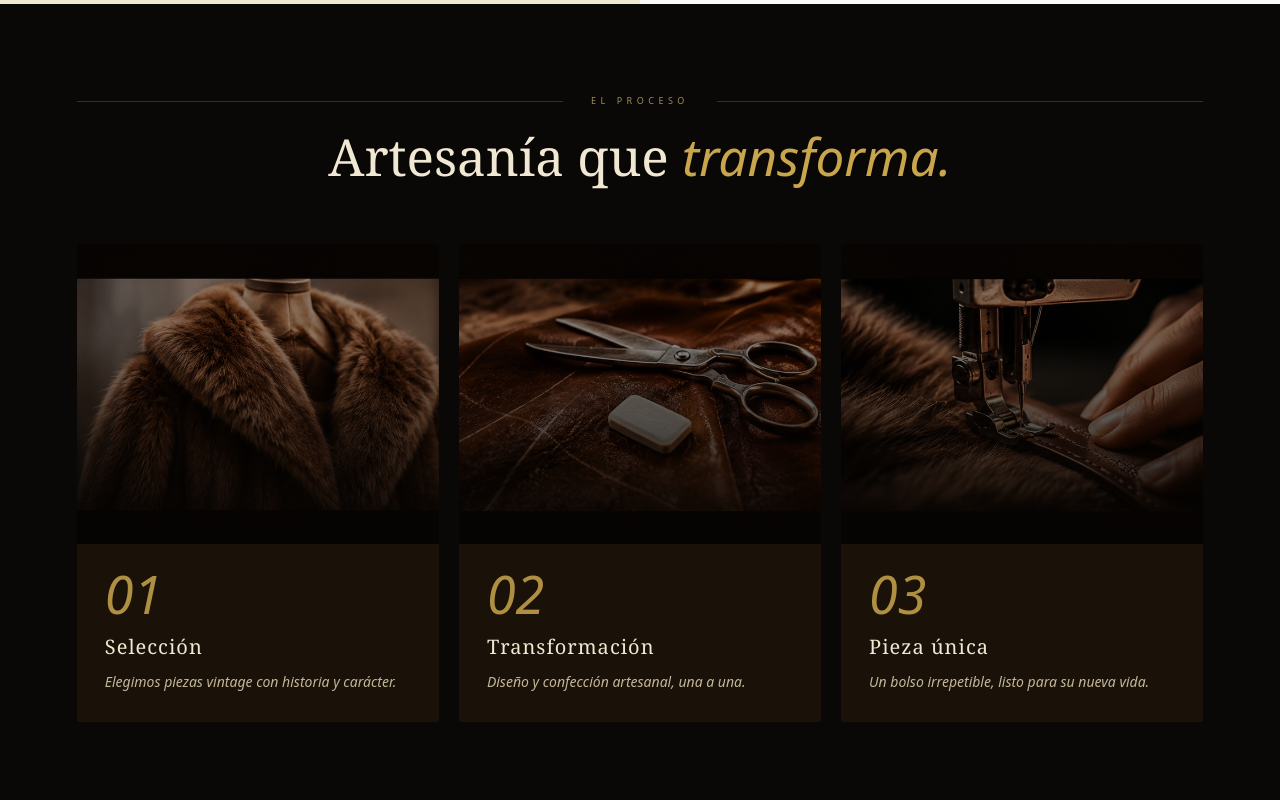
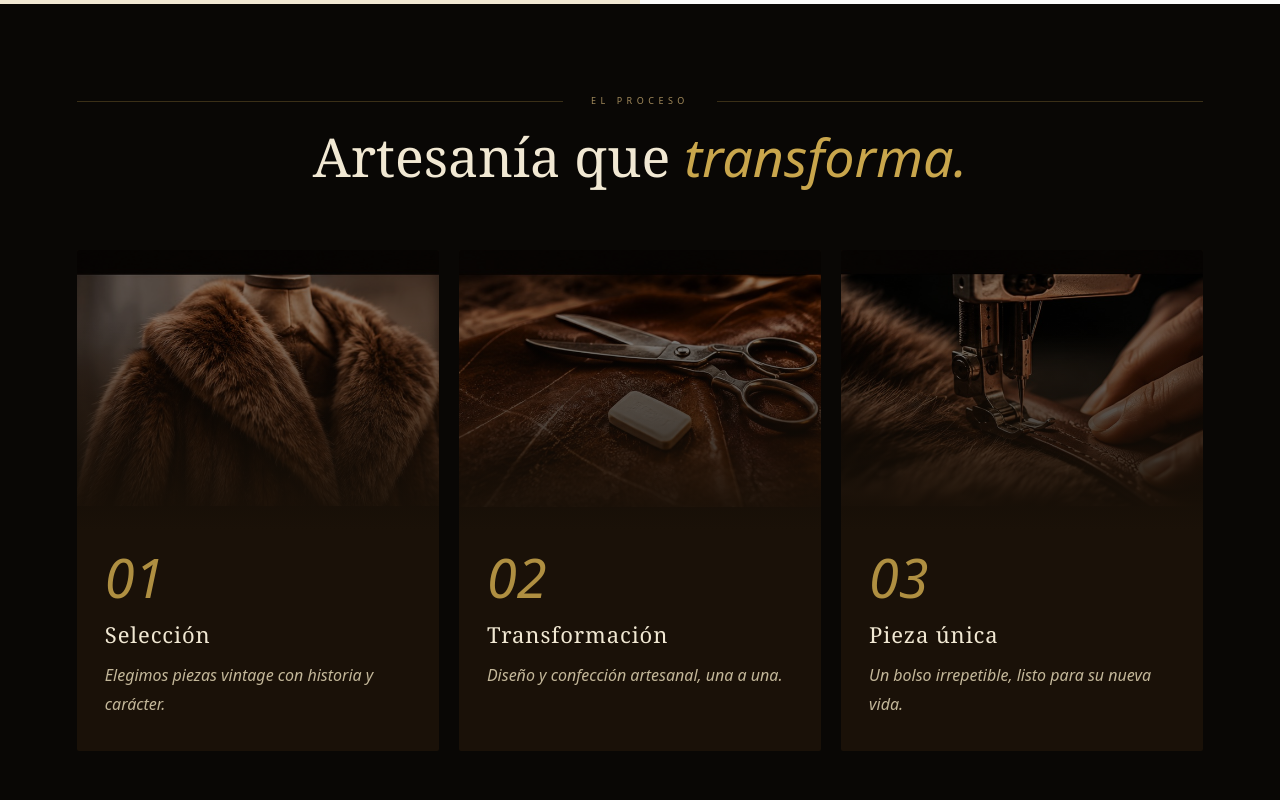
Before and after one commit to mamotisoficial/mamotis-web, a Next.js app: page / in a window 1280 px wide. Shown: the part 3240-4040 px from the top of the page. Built offline with nearby package versions, Linux system fonts and the light colour scheme; a web font is replaced by a local one.

Commit message:
Proceso: bigger title (58px), larger desc text (16px), remove gap between photo and card text
Co-Authored-By: Claude Sonnet 4.6 <noreply@anthropic.com>
Claude-Session: https://claude.ai/code/session_01Moqpxy2tVrAo7onpaotAWL

```diff
--- a/src/components/Proceso.tsx
+++ b/src/components/Proceso.tsx
@@ -8,41 +8,42 @@ const CARDS = [
 
 export default function Proceso() {
   return (
-    <section id="proceso" style={{ padding:'90px 0 100px', background:'#09070504' }}>
+    <section id="proceso" style={{ padding:'90px 0 100px', background:'#090705' }}>
       <div className="wrap">
         <div className="section-label">El proceso</div>
-        <div style={{ textAlign:'center', marginTop:20, marginBottom:60 }}>
-          <h2 style={{ fontFamily:'var(--display)', fontSize:'clamp(32px,4vw,54px)',
-            fontWeight:400, lineHeight:1.1, color:'var(--cream)', margin:'0 0 8px', display:'inline' }}>
+        <div style={{ textAlign:'center', marginTop:20, marginBottom:64 }}>
+          <h2 style={{ fontFamily:'var(--display)', fontSize:'clamp(34px,4.2vw,58px)',
+            fontWeight:400, lineHeight:1.08, color:'var(--cream)', margin:0, display:'inline' }}>
             Artesanía que{' '}
           </h2>
-          <h2 style={{ fontFamily:'var(--serif)', fontSize:'clamp(32px,4vw,54px)',
-            fontWeight:300, fontStyle:'italic', lineHeight:1.1, color:'var(--gold)', margin:0, display:'inline' }}>
+          <h2 style={{ fontFamily:'var(--serif)', fontSize:'clamp(34px,4.2vw,58px)',
+            fontWeight:300, fontStyle:'italic', lineHeight:1.08, color:'var(--gold)', margin:0, display:'inline' }}>
             transforma.
           </h2>
         </div>
 
         <div style={{ display:'grid', gridTemplateColumns:'repeat(3,1fr)', gap:20 }} className="proceso-grid">
           {CARDS.map((c) => (
-            <article key={c.n} style={{ position:'relative', overflow:'hidden',
-              background:'#1a1108', borderRadius:2 }}>
-              <div style={{ position:'relative', width:'100%', height:300 }}>
+            <article key={c.n} style={{ overflow:'hidden', background:'#1a1108', borderRadius:2 }}>
+              {/* Foto sin gap — directamente encima del texto */}
+              <div style={{ position:'relative', width:'100%', height:280 }}>
                 <Image src={c.img} alt={c.title} fill
-                  style={{ objectFit:'cover', filter:'brightness(0.55)' }} />
-                <div style={{ position:'absolute', inset:'30% 0 0',
-                  background:'linear-gradient(transparent, rgba(6,4,2,0.95))' }} />
+                  style={{ objectFit:'cover', filter:'brightness(0.52)' }} />
+                <div style={{ position:'absolute', inset:'25% 0 0',
+                  background:'linear-gradient(transparent, #1a1108)' }} />
               </div>
-              <div style={{ padding:'24px 28px 28px' }}>
-                <div style={{ fontFamily:'var(--serif)', fontSize:52, fontStyle:'italic',
-                  fontWeight:300, color:'var(--gold)', lineHeight:1, opacity:0.85, marginBottom:12 }}>
+              {/* Texto pegado a la foto */}
+              <div style={{ padding:'20px 28px 32px' }}>
+                <div style={{ fontFamily:'var(--serif)', fontSize:54, fontStyle:'italic',
+                  fontWeight:300, color:'var(--gold)', lineHeight:1, opacity:0.85, marginBottom:14 }}>
                   {c.n}
                 </div>
-                <h3 style={{ fontFamily:'var(--display)', fontSize:20, fontWeight:400,
-                  letterSpacing:'0.05em', margin:'0 0 8px', color:'var(--cream)' }}>
+                <h3 style={{ fontFamily:'var(--display)', fontSize:22, fontWeight:400,
+                  letterSpacing:'0.04em', margin:'0 0 10px', color:'var(--cream)' }}>
                   {c.title}
                 </h3>
-                <p style={{ fontFamily:'var(--serif)', fontSize:14, fontStyle:'italic',
-                  color:'#c4b89a', margin:0, lineHeight:1.7 }}>
+                <p style={{ fontFamily:'var(--serif)', fontSize:16, fontStyle:'italic',
+                  color:'#c4b89a', margin:0, lineHeight:1.8 }}>
                   {c.desc}
                 </p>
               </div>
```
